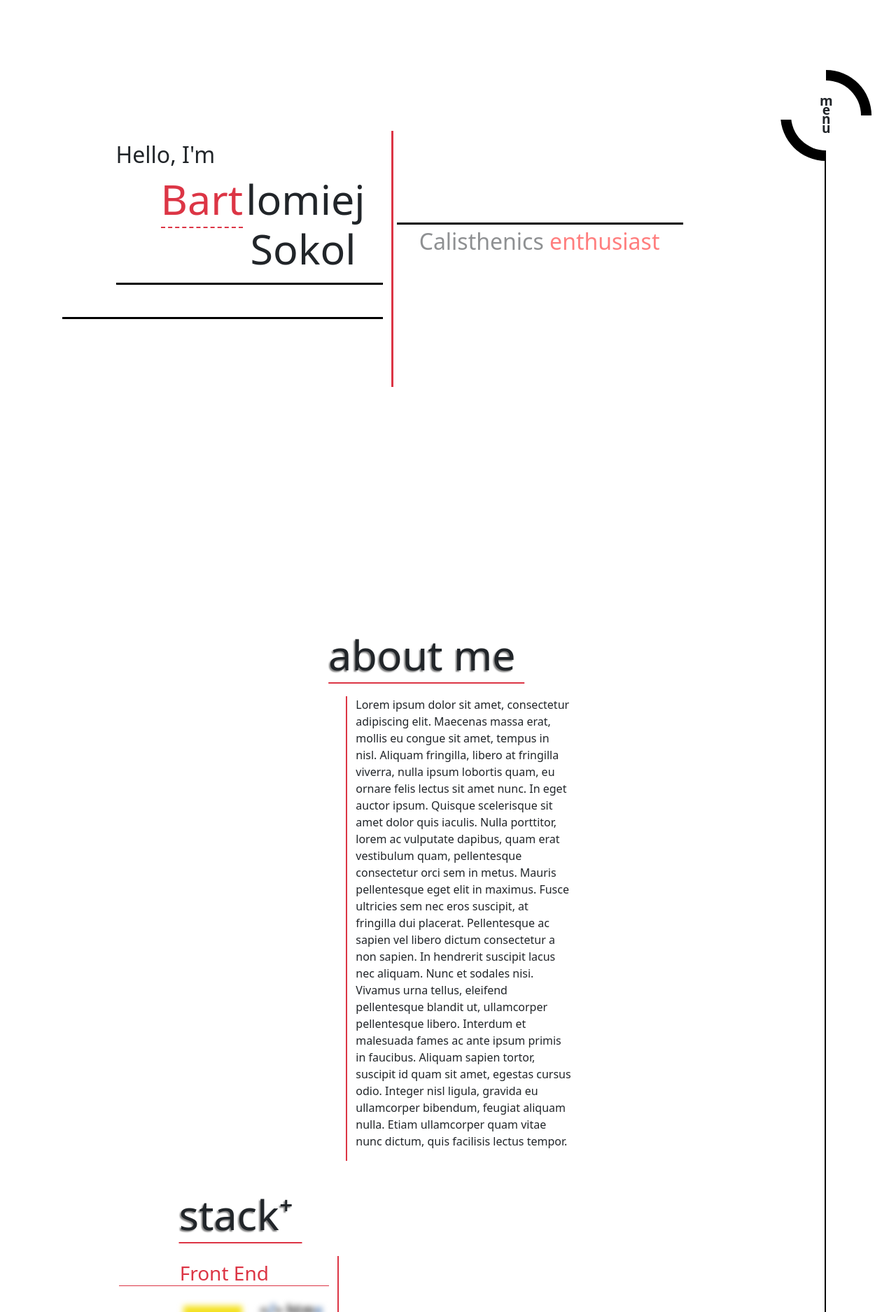
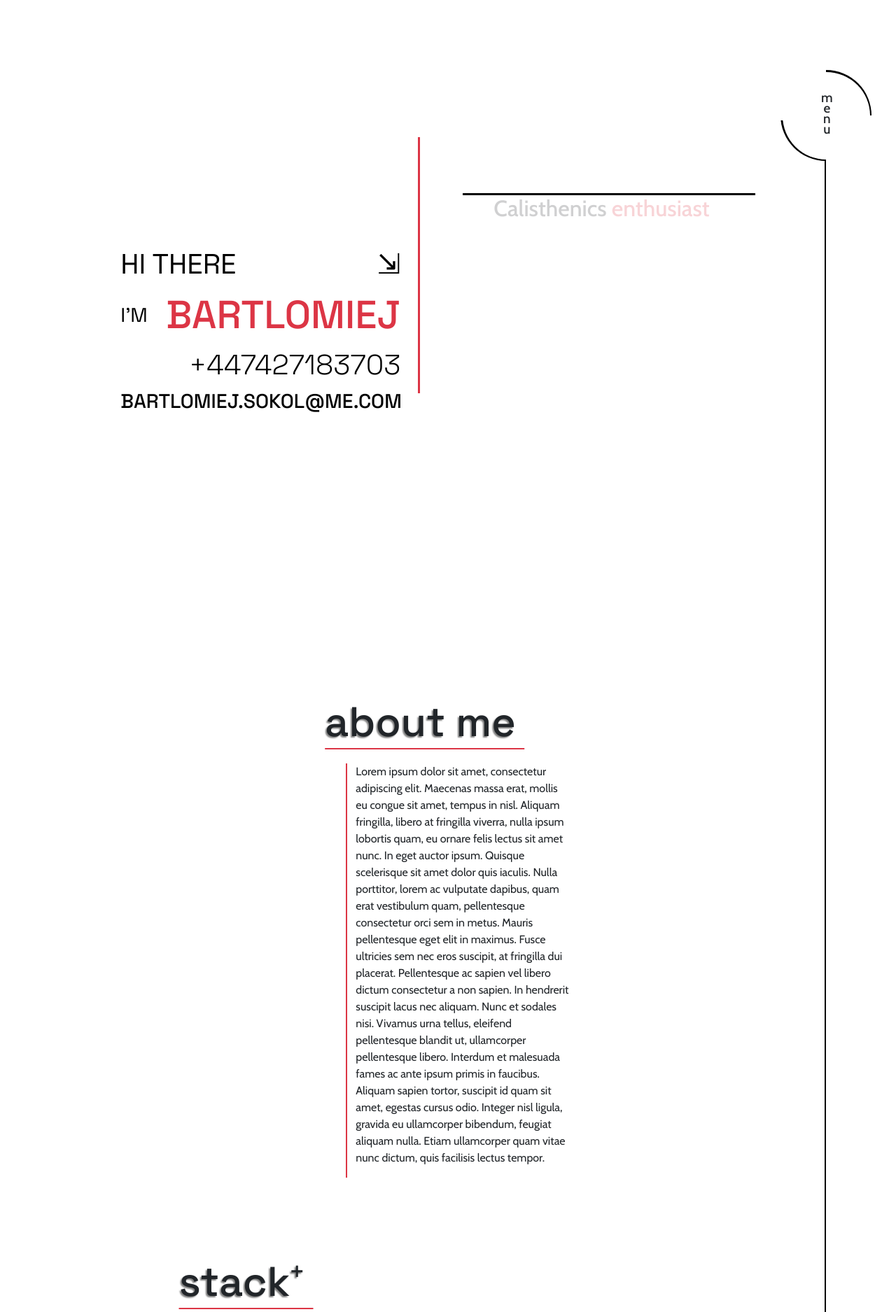
Before and after one commit to x0ru/portfolioNew, a Flask app: page / in a window 1280 px wide. Shown: the top 1875 px of the page at 70% size. Run offline with Flask 3, Linux system fonts and the light colour scheme; some libraries are stand-ins or nearby versions.

Commit message:
alpha 0.8

```diff
--- a/static/css/styles.css
+++ b/static/css/styles.css
@@ -1,18 +1,40 @@
+body{
+    font-family: "Cabin", sans-serif;
+}
+
+h1{
+    font-family: "Space Grotesk", sans-serif;
+}
+
+a{
+    color: black;
+}
+.bg-white:hover{
+    transform: translateX(-5px);
+}
+
+a:link {
+    text-decoration: none;
+}
+a:visited {
+    text-decoration: none;
+}
+a:hover {
+    text-decoration: none;
+}
+a:active {
+    text-decoration: none;
+}
 
 .container{
     min-height: 100vh;
     margin-left: 6vw;
     margin-right: 0;
-    padding-right: 150px
-;
+    padding-right: 150px;
 }
 
 .colorRed{
-    color: red;
-}
-
-.btn {
-    transform: skew(-10deg);
+   color: #dc3545;
 }
 
 #border{
@@ -20,13 +42,12 @@
     margin-right: 100px;
 }
 
-#giveMe100{
+#fakeHeader{
     padding-bottom: 100px;
 }
 
 #footer {
     border-top: 2px black solid;
-
 }
 
 #insideFooter{
@@ -37,6 +58,65 @@
     border-right: 2px solid black;
     margin-right: 100px;
 }
+
+#hero{
+    margin-top: 12vh;
+}
+
+#text{
+    margin-top: 19vh;
+}
+
+.line {
+    width: 400px;
+    display: flex;
+    justify-content: space-between;
+    animation: transferLinesLeft 2.5s ease-out;
+    align-items: center;
+}
+
+.word {
+    color: black;
+    font-family: "Space Grotesk", sans-serif;
+    font-size: 2.5rem;
+    margin: 0;
+    text-transform: uppercase;
+}
+
+.wordSmallFont{
+    font-size: 1.77rem;
+}
+
+
+.wordBiggerFont{
+    font-size: 3.5rem;
+    font-weight: 500;
+    color: #dc3545;
+}
+
+#dividerLine{
+    padding-top: 20vh;
+    padding-bottom: 20vh;
+    display: inline-block;
+    border-right:  #dc3545 3px solid;
+    animation: transferLinesTop 1.5s ease-out;
+}
+
+#secondPartName{
+    display: inline-block;
+    padding: 2vw 0 0 4vh;
+}
+
+#secondPartHero{
+    border-top: 3px solid black;
+    margin-top: 10vh;
+    animation: transferLinesRight 2.5s ease-out;
+}
+
+.btn {
+    transform: skew(-10deg);
+}
+
 
 #menu{
     position: fixed;
@@ -54,78 +134,47 @@
 #inMenu{
     position: fixed;
     display: flex;
-    height: 100px;
+    height: 125px;
     writing-mode: vertical-rl;
     text-orientation: upright;
-    font-weight: 600;
+    font-weight: 500;
     font-size: 19px;
-    width: 100px;
+    width: 125px;
     border-radius: 50%;
     background-color: white;
     justify-content: center;
     align-items: center;
     top: 0;
-    right: 50px;
-    margin-top: 115px;
+    right: 37px;
+    margin-top: 103px;
+    cursor: pointer;
 }
 
 #menuText{
-    letter-spacing: -13px;
+    letter-spacing: -8px;
 }
 
 #menuText:hover{
-    font-size: 22px;
     font-weight: 600;
-    letter-spacing: -15px;
-    color: #0a53be;
+    scale: 1.07;
 }
 
-
-
-#firstPartName{
-    display: inline-block;
-    border-bottom: 3px black solid;
-    padding: 8vw 0 3vw 6vw;
-    animation: transferLinesLeft 2.5s ease-out;
+#menuOption{
+    width: 130px;
+    text-align: center;
+    font-size: 19px;
+    font-weight: 500;
+    position: fixed;
+    display: none;
+    margin-top: 250px;
+    right: 35px;
+    top: 0;
+    overflow: hidden;
 }
 
-#dividerLine{
-    padding-top: 20vh;
-    padding-bottom: 20vh;
-    display: inline-block;
-    border-right:  #dc3545 3px solid;
-    animation: transferLinesTop 1.5s ease-out;
-
-
+#menuOptionPara{
+    background-color: white;
 }
-
-#secondPartName{
-    display: inline-block;
-    border-top: 3px black solid;
-    padding: 2vw 0 0 4vh;
-    min-width: 32vw;
-    max-width: 32vw;
-    animation: transferLinesRight 2.5s ease-out;
-}
-
-
-#bartlomiej{
-    margin-left: 5vw;
-}
-
-#bart{
-    border-bottom: #dc3545 dashed 2px;
-}
-
-#sokol{
-    display: inline-block;
-    padding-left: 15vw;
-    border-bottom: 3px solid black;
-    padding-right: 3vw;
-    padding-bottom: 1vw;
-}
-
-
 
 .aboutMe{
     display: inline;
--- a/static/js/scripts.js
+++ b/static/js/scripts.js
@@ -1,7 +1,6 @@
 const scrollProgress = document.getElementById('menu');
 const height = document.documentElement.scrollHeight - document.documentElement.clientHeight;
 const secondPartHeroText = document.getElementById('secondPartNameText');
-const secondPartHero = document.getElementById('secondPartName');
 
 window.addEventListener('scroll', () => {
   const scrollTop =
@@ -35,3 +34,22 @@ function changeTextHero() {
 }
 
 changeTextHero()
+
+const menu = document.getElementById('menu');
+const menuText = document.getElementById('menuText');
+const inMenu = document.getElementById('inMenu');
+const menuOption = document.getElementById('menuOption');
+
+inMenu.addEventListener('click', openMenu);
+
+function openMenu() {
+  if (inMenu.style.scale === '0.9'){
+    menuOption.style.display='none';
+    inMenu.style.scale='1';
+    menuText.style.scale='1'
+  } else {
+    menuOption.style.display='inline-block'
+    inMenu.style.scale='0.9'
+    menuText.style.scale='1.3'
+  }
+}
--- a/templates/index.html
+++ b/templates/index.html
@@ -1,54 +1,89 @@
 <!DOCTYPE html>
 <html lang="en">
 <head>
+
     <meta charset="UTF-8">
+
+    <meta name="viewport" content="width=device-width, initial-scale=1.0">
+
     <link rel="stylesheet" href="{{url_for('static', filename='css/bootstrap.css')}}">
     <link rel="stylesheet" href="{{url_for('static', filename='css/styles.css')}}">
+    <link rel="preconnect" href="https://fonts.googleapis.com">
+    <link rel="preconnect" href="https://fonts.gstatic.com" crossorigin>
+    <link href="https://fonts.googleapis.com/css2?family=Cabin:ital,wght@0,400..700;1,400..700&family=
+    Jost:ital,wght@0,100..900;1,100..900&display=swap" rel="stylesheet">
+    <link href="https://fonts.googleapis.com/css2?family=Cabin:ital,wght@0,400..700;1,400..700&family=
+    Jost:ital,wght@0,100..900;1,100..900&family=Space+Grotesk:wght@300..700&display=swap" rel="stylesheet">
+
     <title>Bartlomiej Sokol</title>
+
 </head>
 <body>
 
-<div id="giveMe100"></div>
+<div id="fakeHeader"></div>
 <div id="border">
-    <div class="container">
-        <div id="firstPartName">
-      <h2>Hello, I'm</h2>
-            <div id="bartlomiej">
-                <h1 class='d-inline text-danger' id="bart">Bart</h1>
-                <h1 class="d-inline">lomiej</h1>
-            </div>
-        <h1 id="sokol">Sokol</h1>
-        </div>
+    <div class="container" id="hero">
+ <div class="row">
+     <div class="col-1"></div>
+     <div class="col-12 col-xl-4">
+      <div id="text">
+  <div class="line">
+      <p class="word">Hi there</p>
+      <p class="word"></p>
+      <p class="word">&#8690;</p>
+  </div>
+
+  <div class="line">
+    <p class="word wordSmallFont">i'm</p>
+    <p class="word wordBiggerFont">bartlomiej</p>
+  </div>
+
+
+  <div class="line">
+      <p class="word"></p>
+      <p class="word fw-lighter">+447427183703</p>
+  </div>
+  <div class="line">
+
+      <p class="word wordSmallFont fw-medium">bartlomiej.sokol@me.com</p>
+  </div>
+      </div>
+</div>
+     <div class="col-md-1"></div>
+<div class="col-md-1">
         <div id="dividerLine">
             <h2>&nbsp;</h2>
-        </div>
+        </div></div>
+     <div class="col-10 col-xl-5 col-xxl-4" id="secondPartHero">
         <div id="secondPartName">
         <h2 id="secondPartNameText"></h2>
         </div>
+     </div>
+ </div>
     </div>
-    <div class="container">
+    <div class="container" id="forMenuAbout">
         <div class="row">
             <div class="col-xxl-2 col-xl-1 col-lg-1 col-md-1 col-sm-1"></div>
-            <div class="col-12 col-xxl-4 col-xl-4 col-lg-5 col-md-10 col-sm-10 autoShow autoShowStack mb-4 text-end">
+            <div class="col-10 col-xxl-4 col-xl-4 col-lg-5 col-md-10 col-sm-10 autoShow autoShowStack mb-4 text-end">
                 <h1 class="aboutMe">about me</h1>
             </div>
         </div>
         <div class="row">
             <div class="col-xxl-6 col-xl-5 col-lg-6 col-md-1 col-sm-1"></div>
-            <div class="col-12 col-xxl-4 col-xl-4 col-lg-5 col-md-10 col-sm-10" id="aboutMeSmallText">
+            <div class="col-10 col-xxl-4 col-xl-4 col-lg-5 col-md-10 col-sm-10" id="aboutMeSmallText">
                 <p>Lorem ipsum dolor sit amet, consectetur adipiscing elit. Maecenas massa erat, mollis eu congue sit amet, tempus in nisl. Aliquam fringilla, libero at fringilla viverra, nulla ipsum lobortis quam, eu ornare felis lectus sit amet nunc. In eget auctor ipsum. Quisque scelerisque sit amet dolor quis iaculis. Nulla porttitor, lorem ac vulputate dapibus, quam erat vestibulum quam, pellentesque consectetur orci sem in metus. Mauris pellentesque eget elit in maximus. Fusce ultricies sem nec eros suscipit, at fringilla dui placerat. Pellentesque ac sapien vel libero dictum consectetur a non sapien. In hendrerit suscipit lacus nec aliquam. Nunc et sodales nisi. Vivamus urna tellus, eleifend pellentesque blandit ut, ullamcorper pellentesque libero. Interdum et malesuada fames ac ante ipsum primis in faucibus. Aliquam sapien tortor, suscipit id quam sit amet, egestas cursus odio. Integer nisl ligula, gravida eu ullamcorper bibendum, feugiat aliquam nulla. Etiam ullamcorper quam vitae nunc dictum, quis facilisis lectus tempor.</p>
             </div>
         </div>
     </div>
-    <div class="container">
+    <div class="container" id="forMenuStack">
         <div class="row">
             <div class="col-xxl-6 col-xl-5 col-lg-6 col-md-1 col-sm-1"></div>
-            <div class="col-12 col-xxl-4 col-xl-4 col-lg-5 col-md-10 col-sm-10 autoShowStackRight mb-4 text-start">
+            <div class="col-10 col-xxl-4 col-xl-4 col-lg-5 col-md-10 col-sm-10 autoShowStackRight mb-4 text-start">
                 <h1 class="aboutMe">stack&#8314;</h1>
             </div>
             <div class="row">
                 <div class="col-xxl-2 col-xl-1 col-lg-1 col-md-1 col-sm-1"></div>
-                <div class="col-12 col-xxl-4 col-xl-4 col-lg-5 col-md-10 col-sm-10 text-end" id="aboutMeSmallTextRight">
+                <div class="col-10 col-xxl-4 col-xl-4 col-lg-5 col-md-10 col-sm-10 text-end" id="aboutMeSmallTextRight">
                     <h3 class="text-danger text-center border-bottom border-danger mt-2 mb-3">Front End</h3>
                     <img class="mx-1 my-1 autoBlur" width="100px" height="100px" src="{{url_for('static', filename='assets/img/js_logo.png')}}">
                     <img class="mx-1 my-1 autoBlur" width="100px" height="100px" src="{{url_for('static', filename='assets/img/htmx_logo.png')}}">
@@ -70,21 +105,20 @@
             </div>
         </div>
     </div>
-    <div class="container extraMargin">
+    <div class="container extraMargin" id="forMenuProjects">
         <div class="row text-center mb-5">
-            <div class="col-4"></div>
-            <div class="col-4">
-            <h1 class="aboutMe autoShow">&divonx;projects</h1>
+            <div class="col-12">
+            <h1 class="aboutMe autoShow">&iexcl;projects</h1>
             </div>
         </div>
         <div class="row">
-            <div class="col-12">
+            <div class="col-11 col-lg-12">
                 <div class="carousel slide" id="projects" data-bs-ride="carousel" >
                     <div class="carousel-inner">
                         <div class="carousel-item carousel-item1 active" data-bs-interval="10000">
                             <div class="carousel-caption">
                                 <div class="row">
-                                    <div class="col-2">
+                                    <div class="col-2 toDisappear">
                                         <img class="smallLogos" src="{{url_for('static', filename='assets/img/python_logo.png')}}">
                                         <img class="smallLogos" src="{{url_for('static', filename='assets/img/flask_logo.png')}}">
                                         <img class="smallLogos" src="{{url_for('static', filename='assets/img/js_logo.png')}}">
```
Also changed, not shown: other parts of static/css/styles.css (+100 -2 lines), other parts of templates/index.html (+26 -16 lines).
